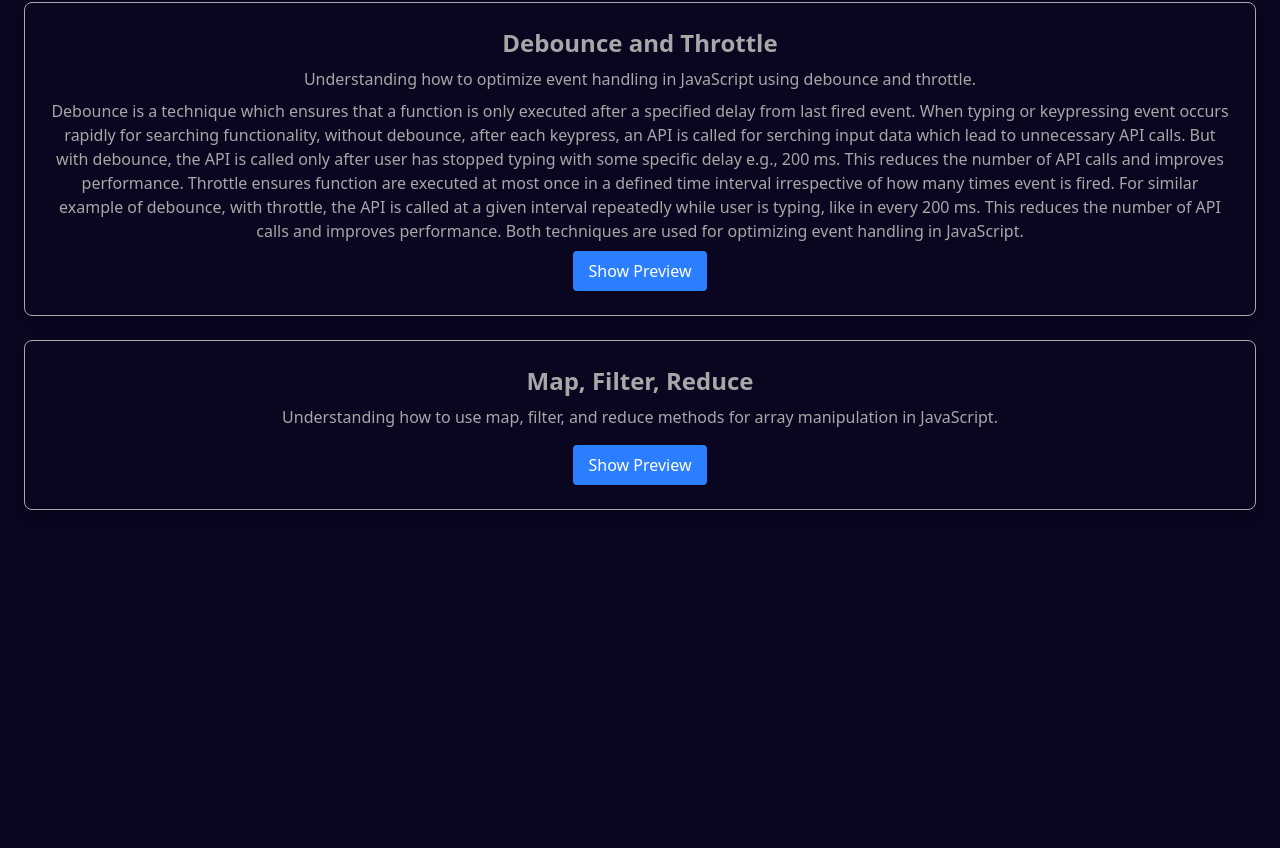
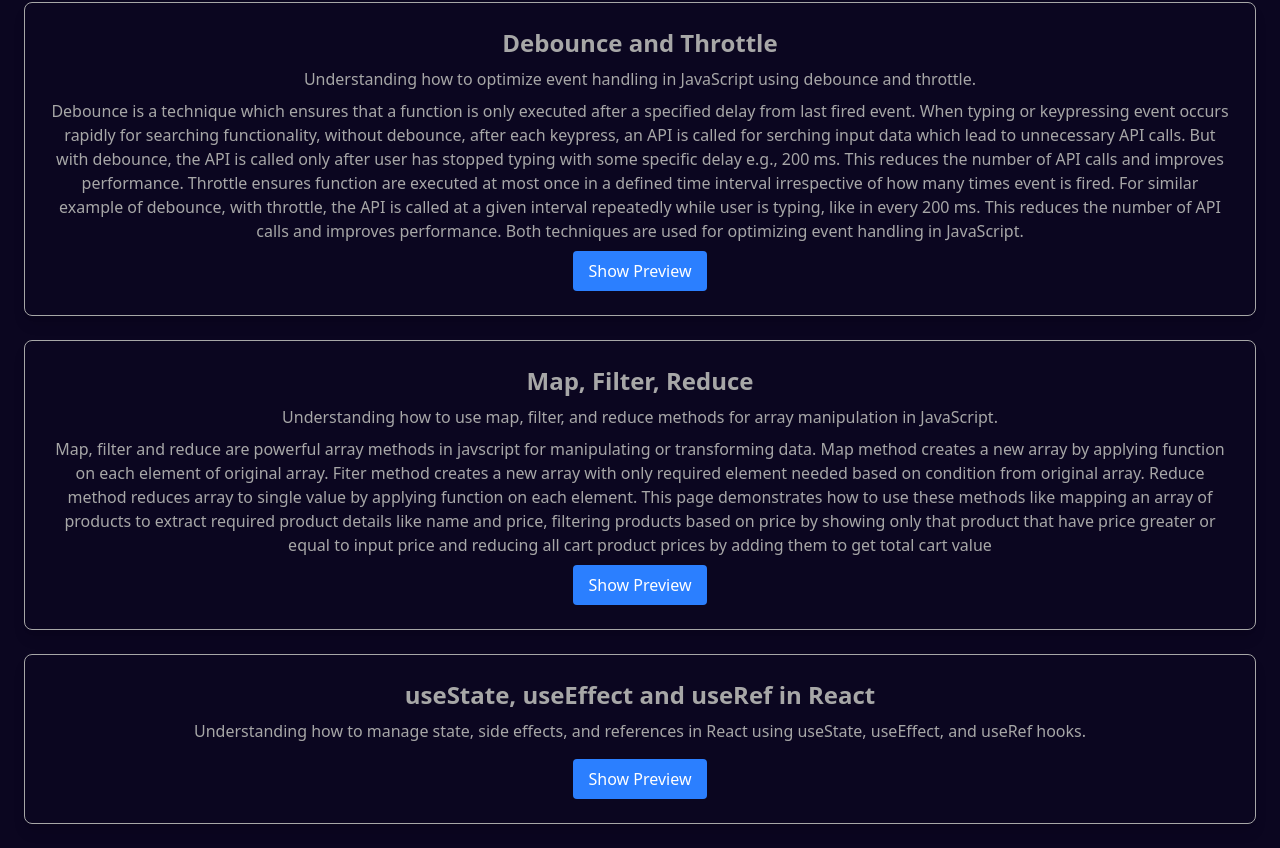
Before and after one commit to garv000/garv-portfolio, a Next.js app: page /concepts in a window 1280 px wide. Shown: the part 624-1472 px from the top of the page. Before the commit the page ends 1158 px from the top, so only its background shows below. Built offline with nearby package versions, Linux system fonts and the light colour scheme.

Commit message:
first commit

```diff
--- a/constants/index.js
+++ b/constants/index.js
@@ -218,8 +218,22 @@ const conceptsList = [
     title: "Map, Filter, Reduce",
     link: "/concepts/asynchronous-programming",
     description: "Understanding how to use map, filter, and reduce methods for array manipulation in JavaScript.",
-    explanation: "Map, filter and reduce are powerful "
-  }
+    explaination: "Map, filter and reduce are powerful array methods in javscript for manipulating or transforming data. Map method creates a new array by applying function on each element of original array. Fiter method creates a new array with only required element needed based on condition from original array. Reduce method reduces array to single value by applying function on each element. This page demonstrates how to use these methods like mapping an array of products to extract required product details like name and price, filtering products based on price by showing only that product that have price greater or equal to input price and reducing all cart product prices by adding them to get total cart value"
+  },
+  {
+    id: 4,
+    title: "useState, useEffect and useRef in React",
+    link: "/concepts/asynchronous-programming",
+    description: "Understanding how to manage state, side effects, and references in React using useState, useEffect, and useRef hooks.",
+    explaination: ""
+  },
+  // {
+  //   id: 5,
+  //   title: "useMemo and useCallback in React",
+  //   link: "/concepts/asynchronous-programming",
+  //   description: "Understanding how to optimize performance in React using useMemo and useCallback hooks.",
+  //   explaination: ""
+  // },
 ]
 
 export {
```
